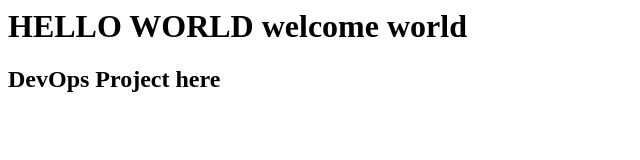
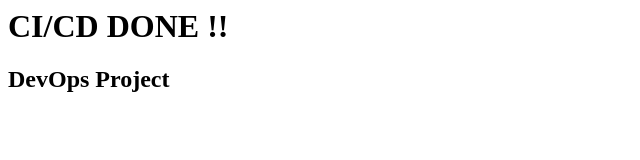
Before and after one commit to aamishhussain23/basic-HTML, a plain HTML site: page index.html in a window 1280 px wide. Shown: the whole page, without its empty margins (0-640 px from the left). Drawn offline with Linux system fonts and the light colour scheme.

Commit message:
Update index.html

```diff
--- a/index.html
+++ b/index.html
@@ -1,2 +1,2 @@
-<h1>HELLO WORLD welcome world</h1>
-<h2>DevOps Project here</h2>
+<h1>CI/CD DONE !!</h1>
+<h2>DevOps Project</h2>
```
